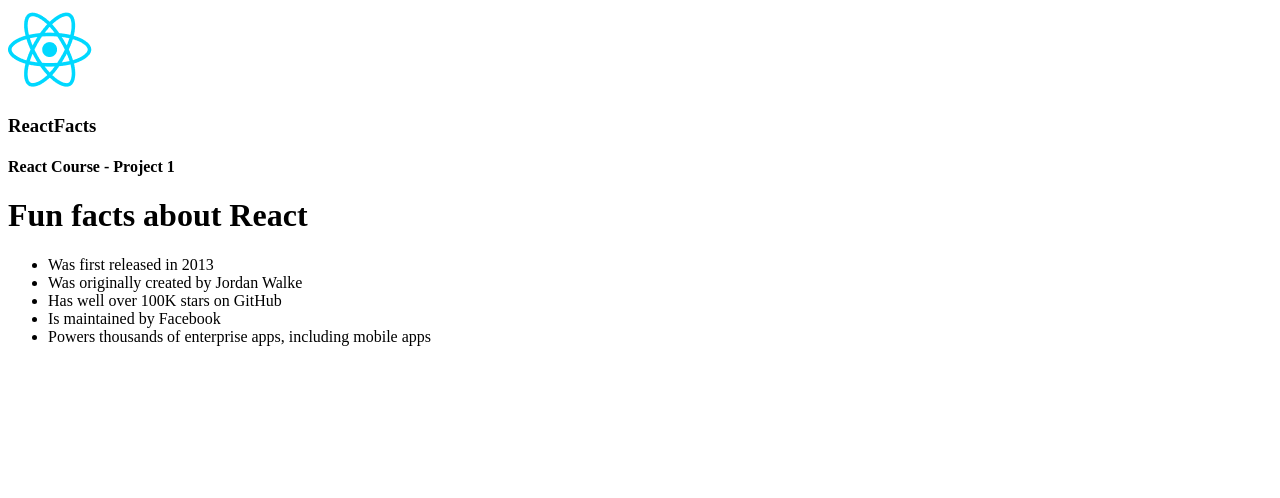
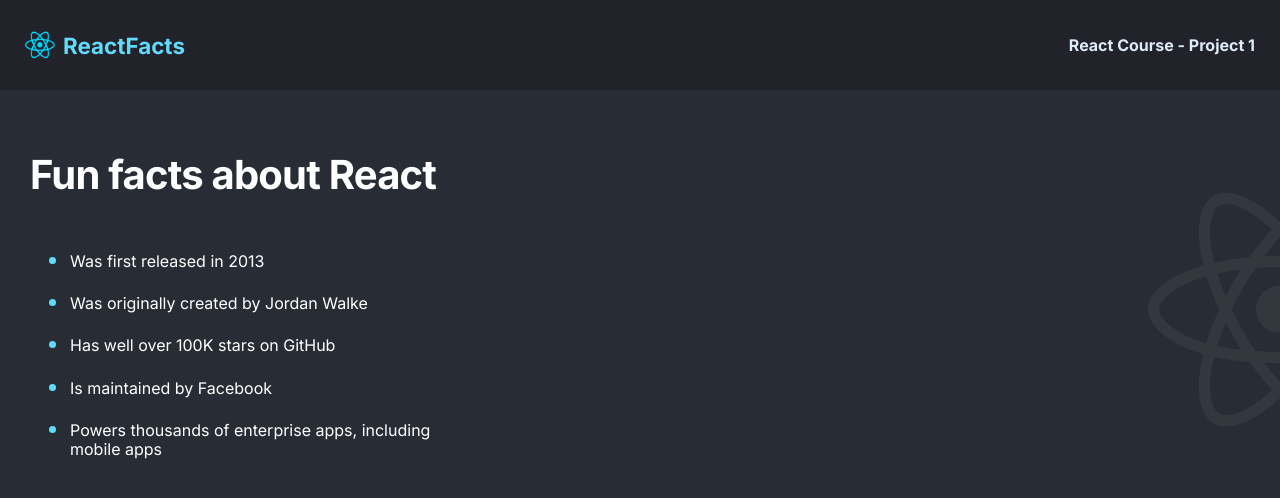
Before and after one commit to James-Rozy/react-info, a React (Create React App) app: page / in a window 1280 px wide. Shown: the top 498 px of the page. Built offline with nearby package versions, Linux system fonts and the light colour scheme.

Commit message:
Add app styling

```diff
--- a/src/style.css
+++ b/src/style.css
@@ -0,0 +1,72 @@
+*,
+*::before,
+*::after {
+  margin: 0;
+  padding: 0;
+  box-sizing: border-box;
+  font-family: Inter, sans-serif;
+}
+
+body {
+  height: 100vh;
+  background-color: #282D35;
+}
+
+nav {
+  height: 90px;
+  padding: 30px 25px;
+  display: flex;
+  align-items: center;
+  background-color: #21222A;
+}
+
+.nav--logo-text,
+.nav--title {
+  margin: 0;
+}
+
+.nav--logo {
+  height: 30px;
+  margin-right: 8px;
+}
+
+.nav--logo-text {
+  margin-right: auto;
+  color: #61DAFB;
+  font-weight: 700;
+  font-size: 1.4rem;
+}
+
+.nav--title {
+  color: #DEEBF8;
+}
+
+.main--container {
+  padding: 60px 30px;
+  color: white;
+  background-image: url('./images/react-icon-large.png');
+  background-repeat: no-repeat;
+  background-position: right center;
+}
+
+.main--title {
+  margin: 0;
+  font-size: 2.5rem;
+  letter-spacing: -0.05rem;
+}
+
+.main--list {
+  margin-top: 40px;
+  margin-left: 40px;
+  max-width: 400px;
+}
+
+.main--list>li {
+  line-height: 1.2rem;
+  padding-block: 10px;
+}
+
+.main--list>li::marker {
+  font-size: 1.4rem;
+  color: #61DAFB;
+}
```
